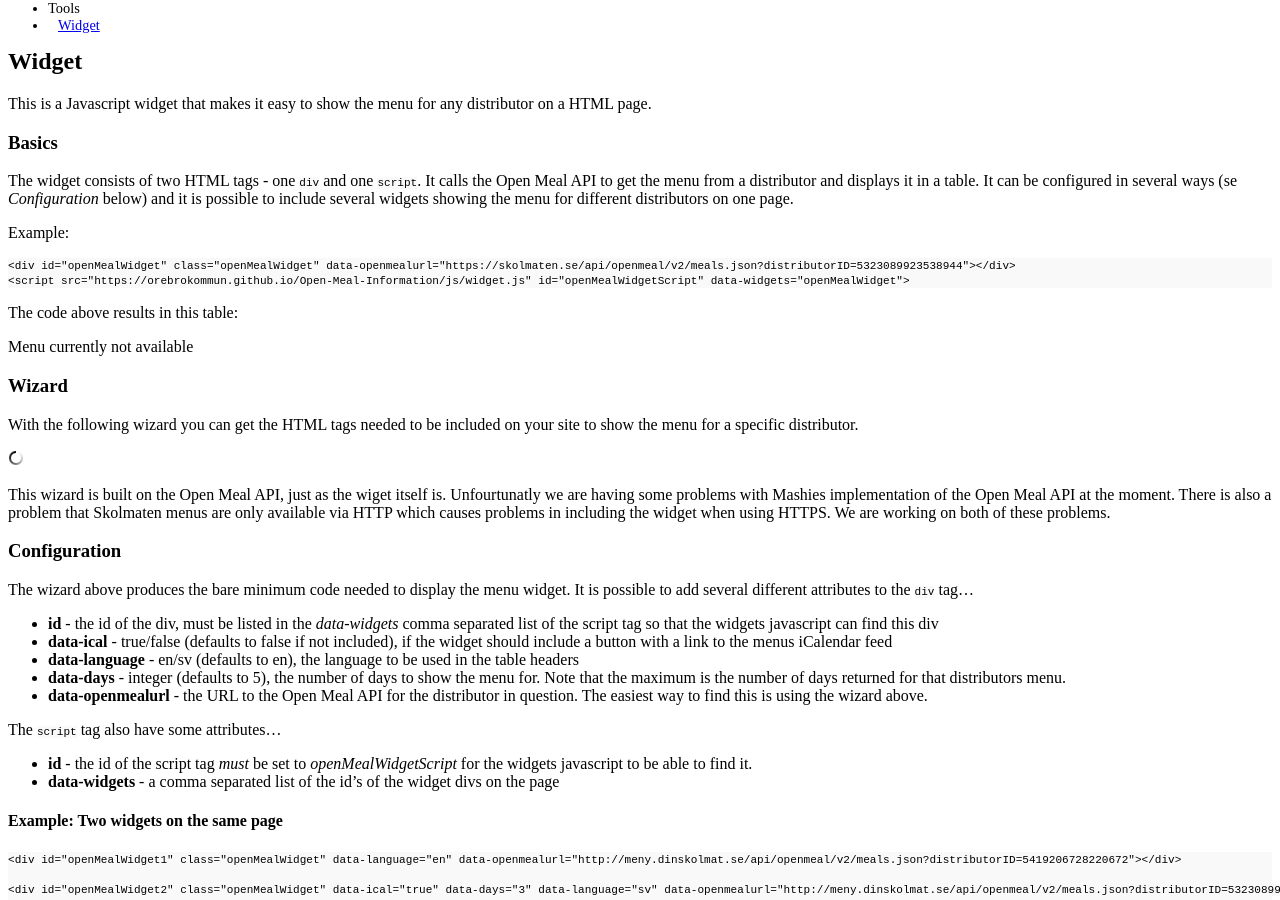
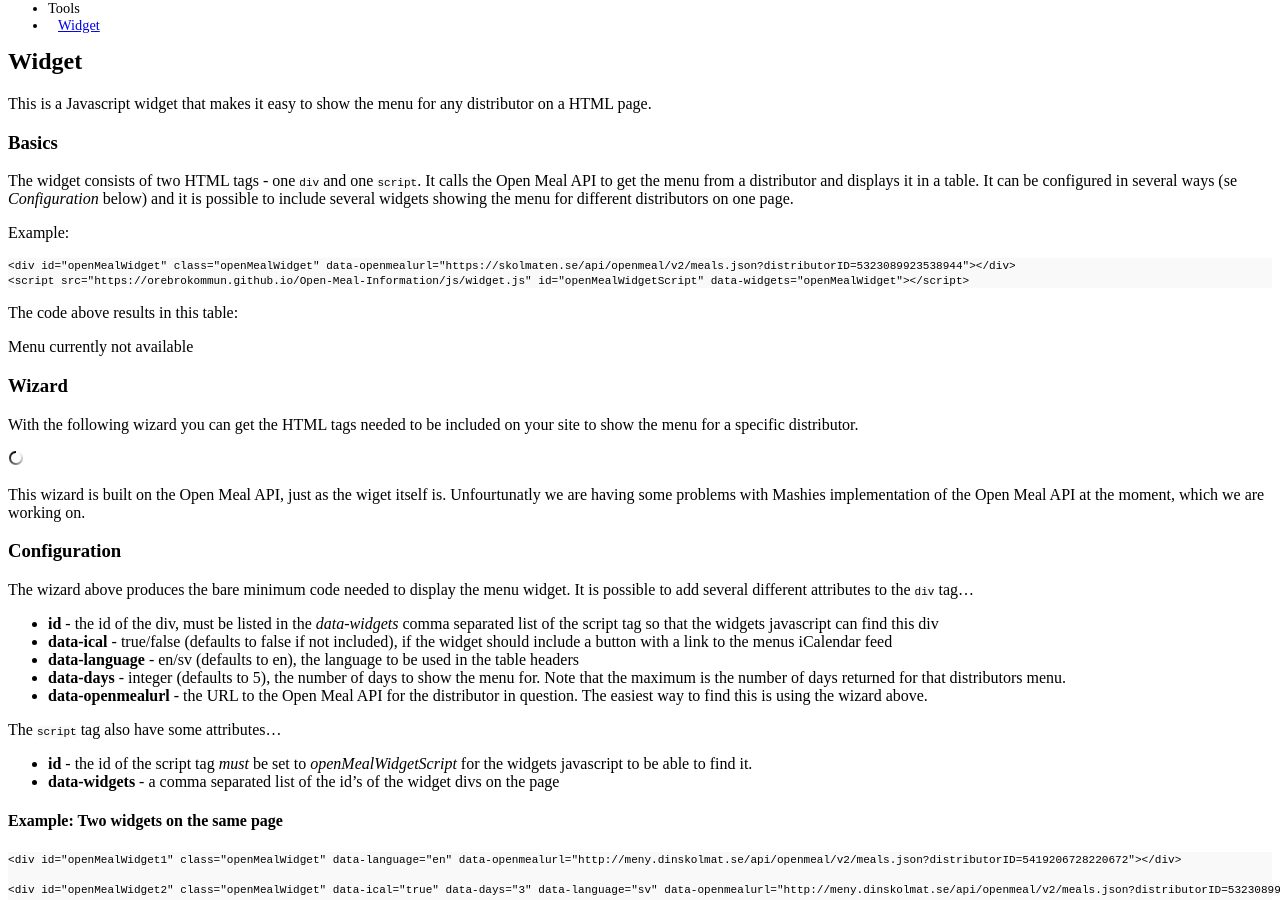
Before and after one commit to Orebrokommun/Open-Meal-Information, a Jekyll site: the page built from _posts/2016-07-21-widget.md, in a window 1280 px wide and 900 px high, scrolled down 320 px. Built offline with Jekyll 4.4.1, drawn with Linux system fonts in a browser that asks for light colours; nearby versions of some CDN libraries; Markdown is read by kramdown in place of the engine named in the settings; comment, search, counter and statistics services are not loaded; a style sheet for code colours, icons or effects is not loaded.

Commit message:
Added missing end-script tag from example

```diff
--- a/_posts/2016-07-21-widget.md
+++ b/_posts/2016-07-21-widget.md
@@ -14,7 +14,7 @@ The widget consists of two HTML tags - one <code>div</code> and one <code>script
 Example:
 
 <pre><code>&lt;div id=&quot;openMealWidget&quot; class=&quot;openMealWidget&quot; data-openmealurl=&quot;https://skolmaten.se/api/openmeal/v2/meals.json?distributorID=5323089923538944&quot;&gt;&lt;/div&gt;
-&lt;script src=&quot;https://orebrokommun.github.io/Open-Meal-Information/js/widget.js&quot; id=&quot;openMealWidgetScript&quot; data-widgets=&quot;openMealWidget&quot;&gt;</code></pre>
+&lt;script src=&quot;https://orebrokommun.github.io/Open-Meal-Information/js/widget.js&quot; id=&quot;openMealWidgetScript&quot; data-widgets=&quot;openMealWidget&quot;&gt;&lt;/script&gt;</code></pre>
 
 The code above results in this table:
 
@@ -51,7 +51,7 @@ With the following wizard you can get the HTML tags needed to be included on you
     </div>
 </div>
 
-This wizard is built on the Open Meal API, just as the wiget itself is. Unfourtunatly we are having some problems with Mashies implementation of the Open Meal API at the moment. There is also a problem that Skolmaten menus are only available via HTTP which causes problems in including the widget when using HTTPS. We are working on both of these problems.
+This wizard is built on the Open Meal API, just as the wiget itself is. Unfourtunatly we are having some problems with Mashies implementation of the Open Meal API at the moment, which we are working on.
 
 ###Configuration
 
```
